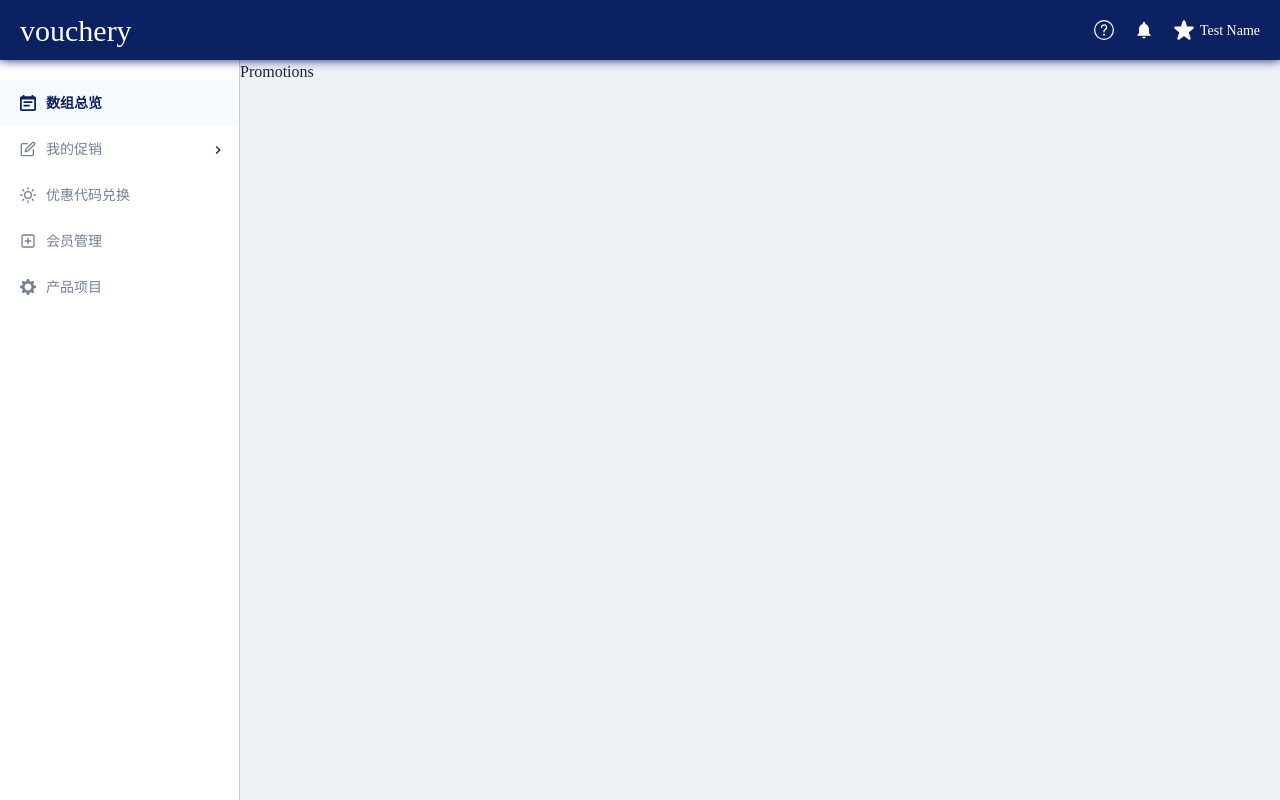
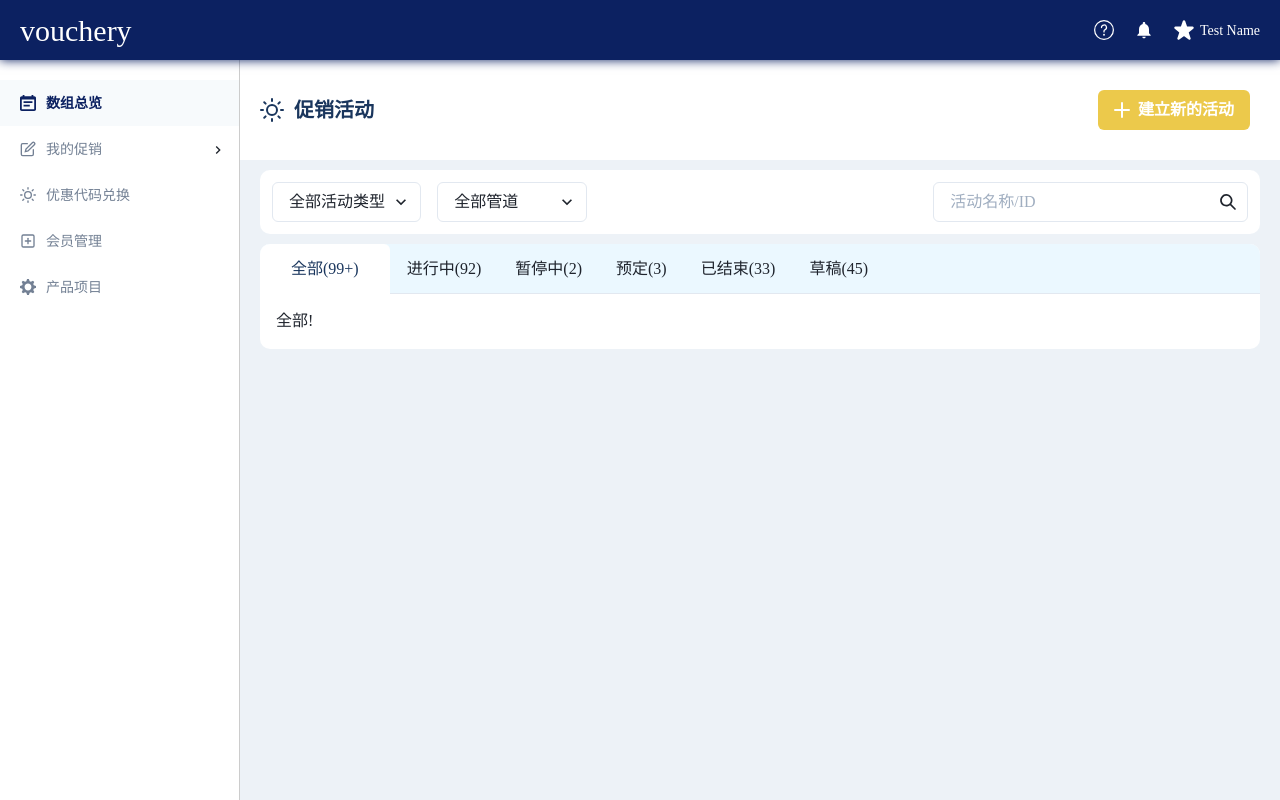
Before and after one commit to naihe138/vouchery, a React (Vite) app: page /promotions in a window 1280 px wide. Built offline with nearby package versions, Linux system fonts and the light colour scheme.

Commit message:
feat: 新增库的模板

```diff
--- a/src/main.tsx
+++ b/src/main.tsx
@@ -5,7 +5,7 @@ import { BrowserRouter } from 'react-router-dom';
 import { ChakraProvider } from '@chakra-ui/react';
 import AppRouters from './routes';
 import theme from './theme/index';
-import '~/styles/reset.scss';
+// import '~/styles/reset.scss';
 
 ReactDOM.render(
   <React.StrictMode>
--- a/src/pages/promotions/index.tsx
+++ b/src/pages/promotions/index.tsx
@@ -1,5 +1,95 @@
+import { AddIcon, SearchIcon, SunIcon } from '@chakra-ui/icons';
+import {
+  Box,
+  Button,
+  Flex,
+  Grid,
+  GridItem,
+  HStack,
+  Input,
+  InputGroup,
+  InputRightElement,
+  Select,
+  Tab,
+  TabList,
+  TabPanel,
+  TabPanels,
+  Tabs,
+  Text,
+} from '@chakra-ui/react';
 import { FC } from 'react';
 
-const Promotions: FC = () => <h1>Promotions</h1>;
+const Promotions: FC = () => (
+  <Box>
+    <Flex bg={'white'} height="100px" alignItems={'center'} justifyContent="space-between" padding="0 30px 0 20px">
+      <Flex color={'blue.900'} alignItems={'center'}>
+        <SunIcon boxSize={6} />
+        <Text fontSize="xl" fontWeight={'bold'} marginLeft="10px">
+          促销活动
+        </Text>
+      </Flex>
+      <Button leftIcon={<AddIcon />} colorScheme="yellow" color={'white'} variant="solid">
+        建立新的活动
+      </Button>
+    </Flex>
+    <Grid templateColumns="repeat(6, 1fr)" gap={4} bg={'white'} margin="10px 20px" padding={'3'} borderRadius="10">
+      <GridItem colSpan={1} h="10">
+        <Select placeholder="全部活动类型">
+          <option value="option1">Option 1</option>
+          <option value="option2">Option 2</option>
+          <option value="option3">Option 3</option>
+        </Select>
+      </GridItem>
+      <GridItem colSpan={1} h="10">
+        <Select placeholder="全部管道">
+          <option value="option1">Option 1</option>
+          <option value="option2">Option 2</option>
+          <option value="option3">Option 3</option>
+        </Select>
+      </GridItem>
+      <GridItem colStart={3} colEnd={5} h="10" />
+      <GridItem colStart={5} colEnd={7} h="10">
+        <InputGroup>
+          <Input placeholder="活动名称/ID" />
+          <InputRightElement children={<SearchIcon />} />
+        </InputGroup>
+      </GridItem>
+    </Grid>
+    <Box bg={'white'} margin="10px 20px" borderRadius="10" overflow={'hidden'}>
+      <Tabs isManual variant="enclosed">
+        <TabList bg={'blue.50'}>
+          <Tab _selected={{ color: 'blue.900', bg: 'white' }} padding="12px 30px">
+            全部(99+)
+          </Tab>
+          <Tab _selected={{ color: 'blue.900', bg: 'white' }}>进行中(92)</Tab>
+          <Tab _selected={{ color: 'blue.900', bg: 'white' }}>暂停中(2)</Tab>
+          <Tab _selected={{ color: 'blue.900', bg: 'white' }}>预定(3)</Tab>
+          <Tab _selected={{ color: 'blue.900', bg: 'white' }}>已结束(33)</Tab>
+          <Tab _selected={{ color: 'blue.900', bg: 'white' }}>草稿(45)</Tab>
+        </TabList>
+        <TabPanels>
+          <TabPanel>
+            <p>全部!</p>
+          </TabPanel>
+          <TabPanel>
+            <p>进行中!</p>
+          </TabPanel>
+          <TabPanel>
+            <p>暂停中!</p>
+          </TabPanel>
+          <TabPanel>
+            <p>预定!</p>
+          </TabPanel>
+          <TabPanel>
+            <p>已结束!</p>
+          </TabPanel>
+          <TabPanel>
+            <p>草稿!</p>
+          </TabPanel>
+        </TabPanels>
+      </Tabs>
+    </Box>
+  </Box>
+);
 
 export default Promotions;
```
